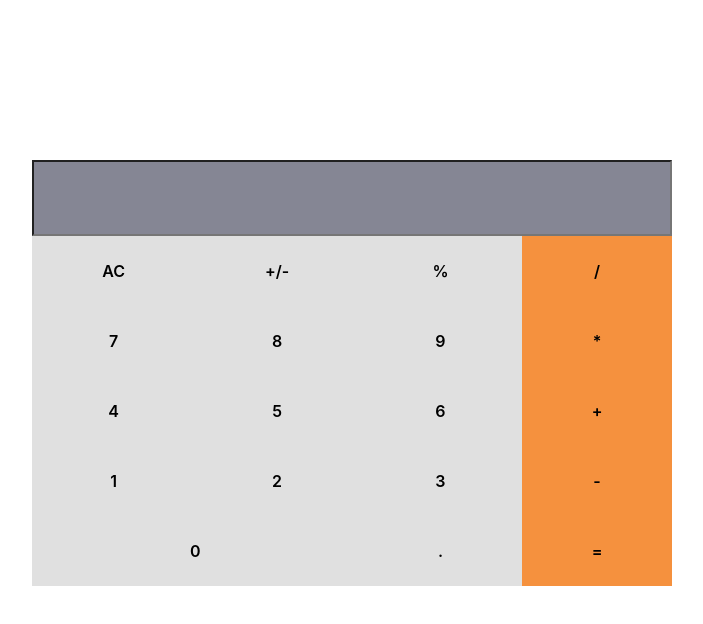
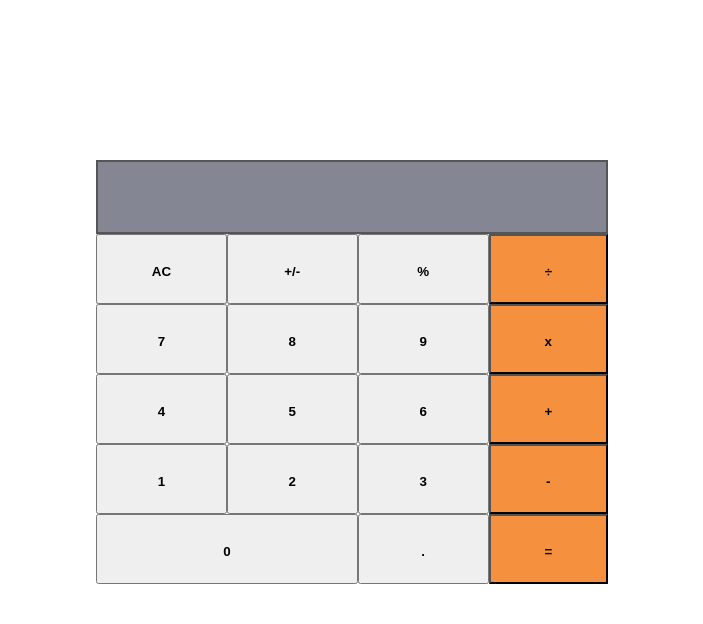
Before and after one commit to souad988/math-magician, a React (Create React App) app: page / in a window 1280 px wide. Shown: the top 624 px of the page, without its empty margins (288-991 px from the left). Built offline with nearby package versions, Linux system fonts and the light colour scheme.

Commit message:
Add logic to performe math operations

```diff
--- a/package.json
+++ b/package.json
@@ -6,6 +6,7 @@
     "@testing-library/jest-dom": "^5.16.2",
     "@testing-library/react": "^12.1.4",
     "@testing-library/user-event": "^13.5.0",
+    "big.js": "^6.1.1",
     "react": "^17.0.2",
     "react-dom": "^17.0.2",
     "react-scripts": "5.0.0",
--- a/src/components/Calculator.css
+++ b/src/components/Calculator.css
@@ -1,34 +1,40 @@
-#entry {
+.entry {
   grid-area: header;
   background-color: #858694;
+  display: flex;
+  justify-content: flex-end;
+  padding-right: 20px;
+  color: white;
+  border: 2px solid #555558;
 }
 
 .number_container {
+  background-color: #e0e0e0;
   grid-area: main;
   display: grid;
   grid-template-columns: 1fr 1fr 1fr;
 }
 
 .operators {
-  grid-area: menu;
+  grid-area: ope;
+  display: grid;
 }
 
-.operators div {
+.operators button {
   background-color: #f5913e;
 }
 
 .calculator_container {
-  width: 50%;
+  width: 40%;
   margin: 20vh auto;
   display: grid;
-  grid-template-areas: 'header header header header' 'main main main menu';
+  grid-template-areas: 'header header header header' 'main main main ope';
 }
 
 .calculator_container * {
-  background-color: #e0e0e0;
   height: 70px;
   line-height: 70px;
-  font-weight: 600;
+  font-weight: 900;
   text-align: center;
 }
 
--- a/src/components/Calculator.js
+++ b/src/components/Calculator.js
@@ -1,38 +1,133 @@
 import './Calculator.css';
 import React from 'react';
+import calculate from '../logic/calculate';
 
 class Calculator extends React.Component {
   constructor(props) {
     super(props);
-    this.state = '';
+    this.state = {
+      total: '',
+      next: null,
+      operation: null,
+    };
+    // this.handlClick=this.handlClick.bind(this);
+  }
+
+  // operators=[{
+  //   value: '+',
+  //   symbol: '+',
+  //   id: 'Plus',
+  // },
+  // {
+  //   value: '-',
+  //   symbol: '-',
+  //   id: 'Minus',
+  // },
+  // {
+  //   value: '',
+  //   symbol: '+/-',
+  //   id: 'Inverter',
+  // },
+  // {
+  //   value: '*',
+  //   symbol: 'x',
+  //   id: 'Times',
+  // },
+  // {
+  //   value: '/',
+  //   symbol: '÷',
+  //   id: 'Divide',
+  // }];
+
+  // buttons = [
+  //   { value: 'AC',
+  //   symbol: 'AC',
+  //   id: 'AC',},
+  //   { value: '%',
+  //   symbol: '%',
+  //   id: '%',},
+  //   { value: '+/-',
+  //   symbol: '+/-',
+  //   id: '+/-',},
+  //   {
+  //     value: '%',
+  //     symbol: '%',
+  //     id: '%',
+  //   },
+  //   {
+  //     value: '1',
+  //     symbol: '1',
+  //     id: '',
+  //   },
+  //   {
+  //     value: '2',
+  //     symbol: '2',
+  //     id: 'Two',
+  //   },
+  //   {
+  //     value: '3',
+  //     symbol: '3',
+  //     id: 'Three',
+  //   },
+  //   {
+  //     value: '4',
+  //     symbol: '4',
+  //     id: 'Four',
+  //   },
+  //   {
+  //     value: '5',
+  //     symbol: '5',
+  //     id: 'Five',
+  //   },
+  //   {
+  //     value: '6',
+  //     symbol: '6',
+  //     id: 'Six',
+  //   },
+  //   {
+  //     value: '7',
+  //     symbol: '7',
+  //     id: 'Seven',
+  //   }];
+
+  handlClick=(e) => {
+    this.setState((state) => ({
+      ...state,
+      ...calculate(state, e.target.name),
+    }));
   }
 
   render() {
+    const { total, next, operation } = this.state;
     return (
       <div className="calculator_container">
-        <input id="entry" type="text" />
+        <div className="entry">
+          {total}
+          {operation}
+          {next}
+        </div>
         <div className="number_container">
-          <div className="AC">AC</div>
-          <div className="pos_neg">+/-</div>
-          <div className="percent">%</div>
-          <div className="seven">7</div>
-          <div className="eight">8</div>
-          <div className="nine">9</div>
-          <div className="four">4</div>
-          <div className="five">5</div>
-          <div className="six">6</div>
-          <div className="one">1</div>
-          <div className="two">2</div>
-          <div className="three">3</div>
-          <div className="zero">0</div>
-          <div className="dot">.</div>
+          <button className="AC" name="AC" onClick={(e) => this.handlClick(e)} type="button">AC</button>
+          <button className="pos_neg" name="+/-" onClick={(e) => this.handlClick(e)} type="button">+/-</button>
+          <button className="percent" name="%" onClick={(e) => this.handlClick(e)} type="button">%</button>
+          <button className="seven" name="7" onClick={(e) => this.handlClick(e)} type="button">7</button>
+          <button className="eight" name="8" onClick={(e) => this.handlClick(e)} type="button">8</button>
+          <button className="nine" name="9" onClick={(e) => this.handlClick(e)} type="button">9</button>
+          <button className="four" name="4" onClick={(e) => this.handlClick(e)} type="button">4</button>
+          <button className="five" name="5" onClick={(e) => this.handlClick(e)} type="button">5</button>
+          <button className="six" name="6" onClick={(e) => this.handlClick(e)} type="button">6</button>
+          <button className="one" name="1" onClick={(e) => this.handlClick(e)} type="button">1</button>
+          <button className="two" name="2" onClick={(e) => this.handlClick(e)} type="button">2</button>
+          <button className="three" name="3" onClick={(e) => this.handlClick(e)} type="button">3</button>
+          <button className="zero" name="0" onClick={(e) => this.handlClick(e)} type="button">0</button>
+          <button className="dot" name="." onClick={(e) => this.handlClick(e)} type="button">.</button>
         </div>
         <div className="operators">
-          <div className="divide">/</div>
-          <div className="multiply">*</div>
-          <div className="add">+</div>
-          <div className="substruct">-</div>
-          <div className="equal">=</div>
+          <button className="divide" name="÷" onClick={(e) => this.handlClick(e)} type="button">÷</button>
+          <button className="multiply" name="x" onClick={(e) => this.handlClick(e)} type="button">x</button>
+          <button className="add" name="+" onClick={(e) => this.handlClick(e)} type="button">+</button>
+          <button className="substruct" name="-" onClick={(e) => this.handlClick(e)} type="button">-</button>
+          <button className="equal" name="=" onClick={(e) => this.handlClick(e)} type="button">=</button>
         </div>
       </div>
     );
--- /dev/null
+++ b/src/logic/calculate.js
@@ -0,0 +1,129 @@
+import operate from './operate';
+
+function isNumber(item) {
+  return !!item.match(/[0-9]+/);
+}
+
+/**
+ * Given a button name and a calculator data object, return an updated
+ * calculator data object.
+ *
+ * Calculator data object contains:
+ *   total:s      the running total
+ *   next:String       the next number to be operated on with the total
+ *   operation:String  +, -, etc.
+ */
+export default function calculate(obj, buttonName) {
+  if (buttonName === 'AC') {
+    return {
+      total: null,
+      next: null,
+      operation: null,
+    };
+  }
+
+  if (isNumber(buttonName)) {
+    if (buttonName === '0' && obj.next === '0') {
+      return {};
+    }
+    // If there is an operation, update next
+    if (obj.operation) {
+      if (obj.next) {
+        return { ...obj, next: obj.next + buttonName };
+      }
+      return { ...obj, next: buttonName };
+    }
+    // If there is no operation, update next and clear the value
+    if (obj.next) {
+      return {
+        next: obj.next + buttonName,
+        total: null,
+      };
+    }
+    return {
+      next: buttonName,
+      total: null,
+    };
+  }
+
+  if (buttonName === '.') {
+    if (obj.next) {
+      if (obj.next.includes('.')) {
+        return { ...obj };
+      }
+      return { ...obj, next: `${obj.next}.` };
+    }
+    if (obj.operation) {
+      return { next: '0.' };
+    }
+    if (obj.total) {
+      if (obj.total.includes('.')) {
+        return {};
+      }
+      return { total: `${obj.total}.` };
+    }
+    return { total: '0.' };
+  }
+
+  if (buttonName === '=') {
+    if (obj.next && obj.operation) {
+      return {
+        total: operate(obj.total, obj.next, obj.operation),
+        next: null,
+        operation: null,
+      };
+    }
+    // '=' with no operation, nothing to do
+    return {};
+  }
+
+  if (buttonName === '+/-') {
+    if (obj.next) {
+      return { ...obj, next: (-1 * parseFloat(obj.next)).toString() };
+    }
+    if (obj.total) {
+      return { ...obj, total: (-1 * parseFloat(obj.total)).toString() };
+    }
+    return {};
+  }
+
+  // Button must be an operation
+
+  // When the user presses an operation button without having entered
+  // a number first, do nothing.
+  // if (!obj.next && !obj.total) {
+  //   return {};
+  // }
+
+  // User pressed an operation after pressing '='
+  if (!obj.next && obj.total && !obj.operation) {
+    return { ...obj, operation: buttonName };
+  }
+
+  // User pressed an operation button and there is an existing operation
+  if (obj.operation) {
+    if (obj.total && !obj.next) {
+      return { ...obj, operation: buttonName };
+    }
+
+    return {
+      total: operate(obj.total, obj.next, obj.operation),
+      next: null,
+      operation: buttonName,
+    };
+  }
+
+  // no operation yet, but the user typed one
+
+  // The user hasn't typed a number yet, just save the operation
+  if (!obj.next) {
+    return { operation: buttonName };
+  }
+
+  // save the operation and shift 'next' into 'total'
+  return {
+    total: obj.next,
+    next: null,
+    operation: buttonName,
+  };
+}
--- /dev/null
+++ b/src/logic/operate.js
@@ -0,0 +1,30 @@
+import Big from 'big.js';
+
+export default function operate(numberOne, numberTwo, operation) {
+  const one = Big(numberOne);
+  const two = Big(numberTwo);
+  if (operation === '+') {
+    return one.plus(two).toString();
+  }
+  if (operation === '-') {
+    return one.minus(two).toString();
+  }
+  if (operation === 'x') {
+    return one.times(two).toString();
+  }
+  if (operation === '÷') {
+    try {
+      return one.div(two).toString();
+    } catch (err) {
+      return "Can't divide by 0.";
+    }
+  }
+  if (operation === '%') {
+    try {
+      return one.mod(two).toString();
+    } catch (err) {
+      return "Can't find modulo as can't divide by 0.";
+    }
+  }
+  throw Error(`Unknown operation '${operation}'`);
+}
```
Also changed, not shown: 1 other file (tests, documents, lock files or other folders).
